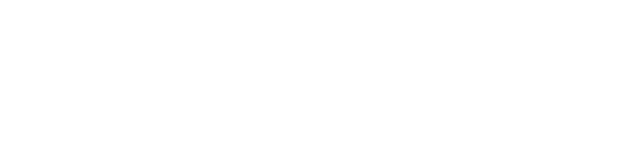
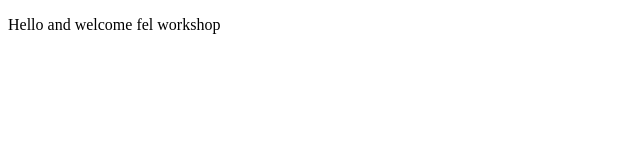
Before and after one commit to ghozziayoub/workshop-git-j2i, a plain HTML site: page index.html in a window 1280 px wide. Shown: the whole page, without its empty margins (0-640 px from the left). Drawn offline with Linux system fonts and the light colour scheme.

Commit message:
update index page

```diff
--- a/index.html
+++ b/index.html
@@ -7,6 +7,6 @@
     <title>Document</title>
 </head>
 <body>
-
+    <p> Hello and welcome fel workshop </p>
 </body>
 </html>
```
